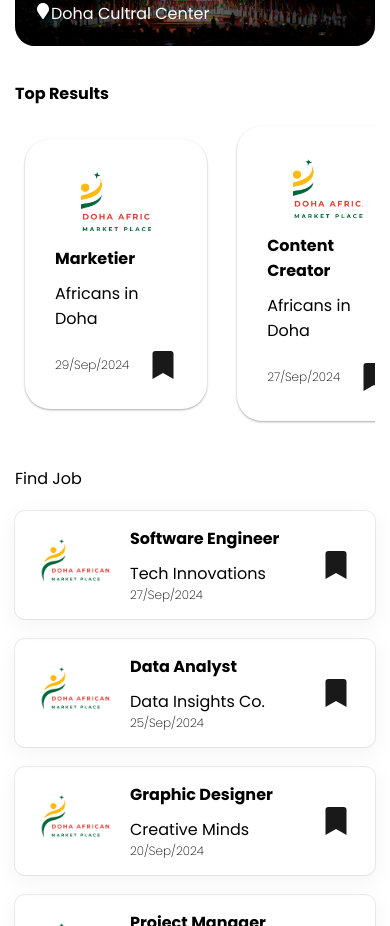
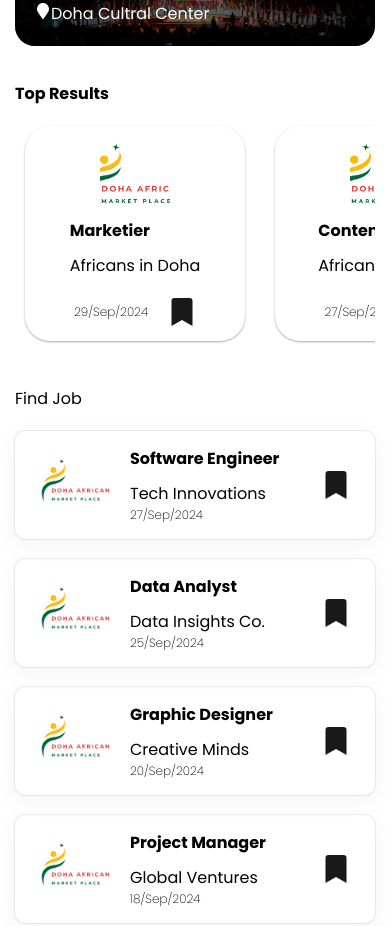
Before and after one commit to joseph-winner/Adm24, a React (Create React App) app: page / in a window 390 px wide. Shown: the part 6360-7286 px from the top of the page. Built offline with nearby package versions, Linux system fonts and the light colour scheme.

Commit message:
Fixing Job card size on sm

```diff
--- a/src/app/components/JobCardComponent/JobCardComponent.css
+++ b/src/app/components/JobCardComponent/JobCardComponent.css
@@ -36,6 +36,13 @@
     font-weight: 200;
 }
 
+@media(max-width:767px){
+    .job-card{
+        min-width: 220px;
+        padding: 15px;
+    }
+}
+
 /* -------------------------------------------------------------------- */
 /* JOB LISTINGS CSS */
 
```
